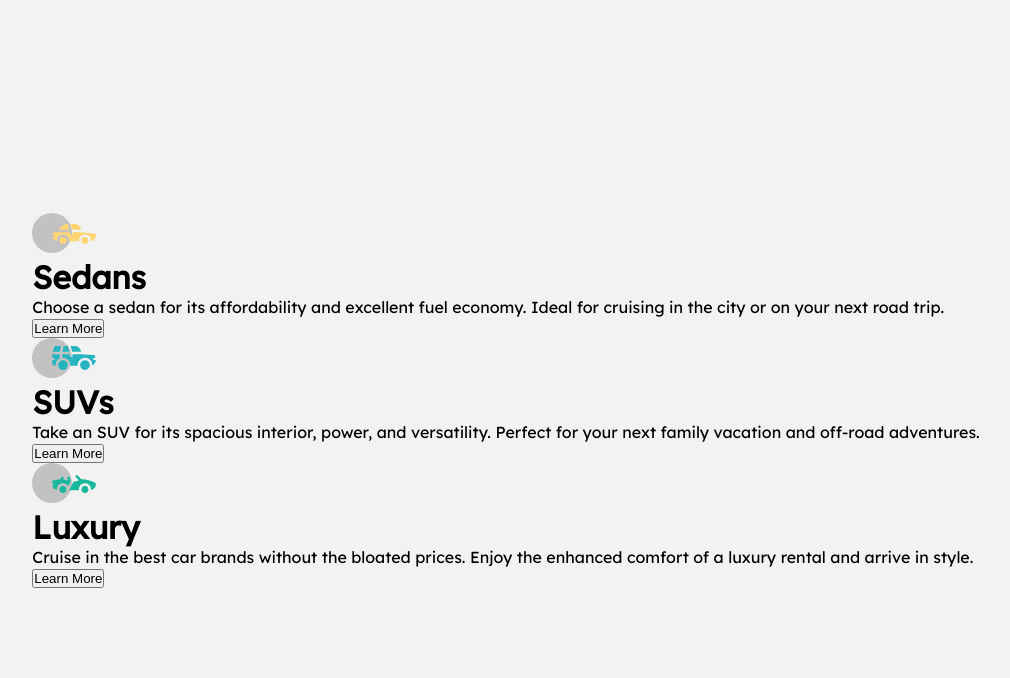
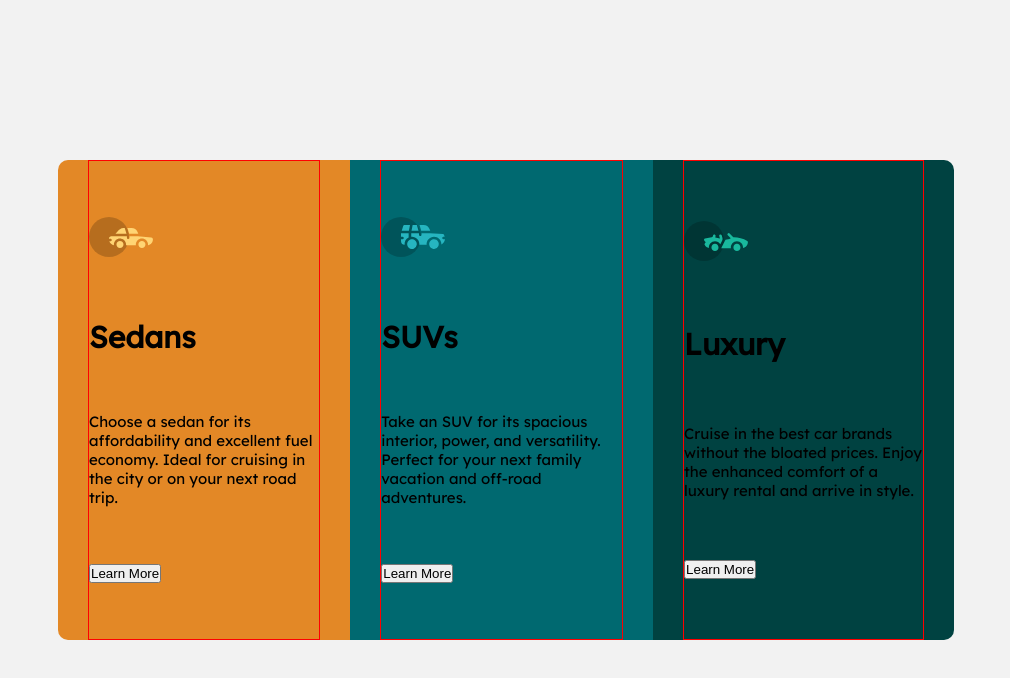
Before and after one commit to ravviolo/3-column-preview-card-component-main, a plain HTML site: page index.html in a window 1280 px wide. Shown: the whole page, without its empty margins (134-1144 px from the left). Drawn offline with Linux system fonts and the light colour scheme.

Commit message:
Add basic card styles

```diff
--- a/index.html
+++ b/index.html
@@ -22,7 +22,7 @@
   <body>
     <div class="container">
       <div class="card-container">
-        <div class="card">
+        <div class="card card--orange">
           <div class="card-content">
             <div class="card__icon">
               <img src="./images/icon-sedans.svg" alt="Sedan icon" />
@@ -35,7 +35,7 @@
             <button class="card__button">Learn More</button>
           </div>
         </div>
-        <div class="card">
+        <div class="card card--cyan">
           <div class="card-content">
             <div class="card__icon">
               <img src="./images/icon-suvs.svg" alt="SUV icon" />
@@ -48,7 +48,7 @@
             <button class="card__button">Learn More</button>
           </div>
         </div>
-        <div class="card">
+        <div class="card card--cyan-dark">
           <div class="card-content">
             <div class="card__icon">
               <img src="./images/icon-luxury.svg" alt="Cabrio icon" />
--- /dev/null
+++ b/styles/_card.scss
@@ -0,0 +1,36 @@
+@import "fonts";
+@import "colors";
+
+.card-container {
+  display: flex;
+  width: 70%;
+  height: 60%;
+  border-radius: 10px;
+}
+.card {
+  &:first-of-type {
+    border-radius: 10px 0 0 10px;
+  }
+  &:last-of-type {
+    border-radius: 0 10px 10px 0;
+  }
+}
+.card--orange {
+  background-color: $orange;
+}
+.card--cyan {
+  background-color: $cyan;
+}
+.card--cyan-dark {
+  background-color: $cyan-dark;
+}
+.card-content {
+    height: 100%;
+    border: 1px solid red;
+    display: flex;
+    flex-direction: column;
+    justify-content: space-evenly;
+    align-items: flex-start;
+    margin-left: 2em;
+    margin-right: 2em;
+}
--- a/styles/_general.scss
+++ b/styles/_general.scss
@@ -5,6 +5,9 @@
   margin: 0;
   padding: 0;
   box-sizing: border-box;
+}
+html {
+  font-size: 15px;
 }
 body {
   font-family: $LexendDeca;
--- a/styles/main.scss
+++ b/styles/main.scss
@@ -1 +1,2 @@
 @import "_general";
+@import '_card'
```
Also changed, not shown: styles/main.css, 1 other file.
